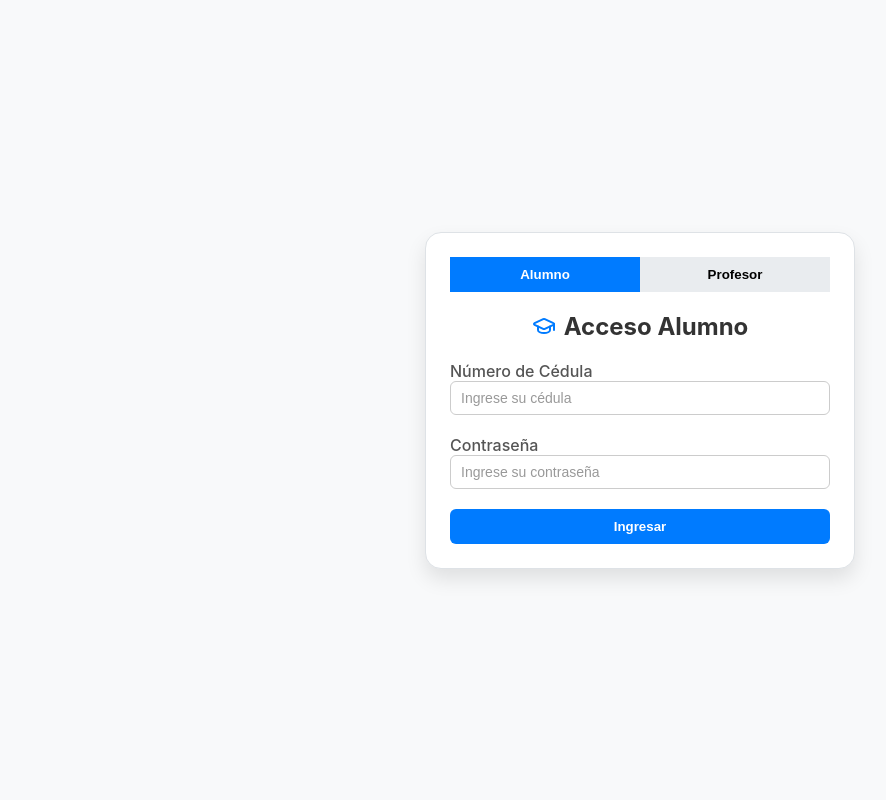
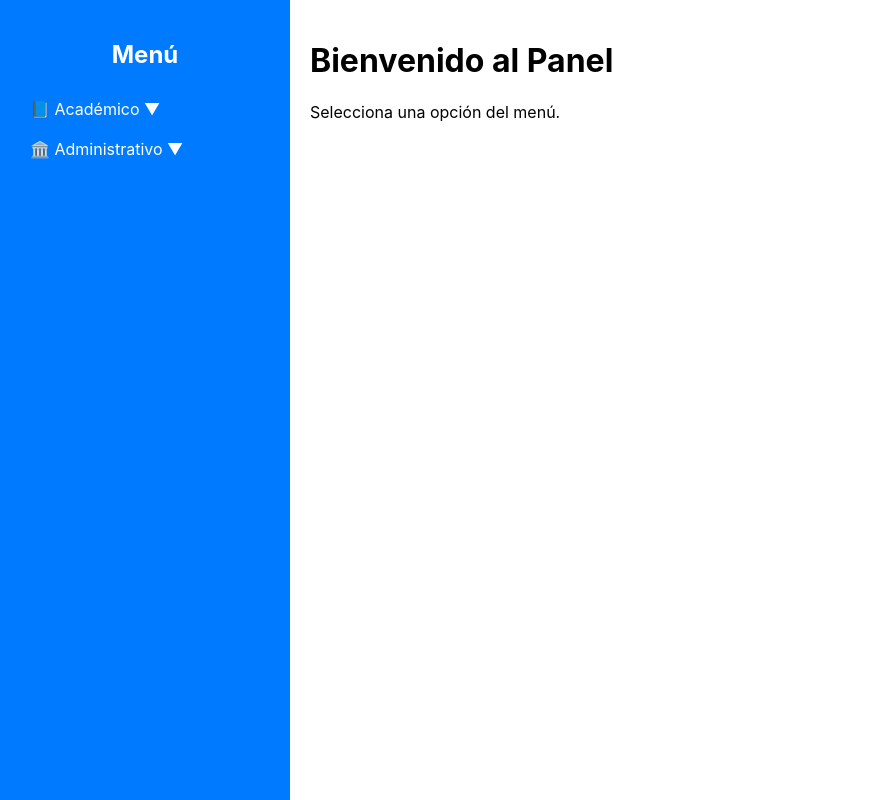
Before and after one commit to Jonathann-h/tp-is1, a React (Create React App) app: page /dashboard in a window 1280 px wide. Shown: the whole page, without its empty margins (0-886 px from the left). Built offline with nearby package versions, Linux system fonts and the light colour scheme.

Commit message:
Al presionar ingresar, lleva al dashboard

```diff
--- a/package.json
+++ b/package.json
@@ -11,6 +11,7 @@
     "lucide-react": "^0.482.0",
     "react": "^19.0.0",
     "react-dom": "^19.0.0",
+    "react-router-dom": "^7.3.0",
     "react-scripts": "5.0.1",
     "web-vitals": "^2.1.4"
   },
--- a/src/App.js
+++ b/src/App.js
@@ -1,10 +1,15 @@
+import { BrowserRouter as Router, Route, Routes, Link } from "react-router-dom";
 import Login from "./components/login.js";
+import Dashboard from "./components/dashboard.js";
 
 function App() {
   return (
-    <div className="App">
-      <Login />
-    </div>
+    <Router>
+      <Routes>
+        <Route path="/" element={<Login />} />
+        <Route path="/dashboard" element={<Dashboard />} />
+      </Routes>
+    </Router>
   );
 }
 
--- /dev/null
+++ b/src/components/dashboard.css
@@ -0,0 +1,40 @@
+.dashboard-container {
+    display: flex;
+    height: 100vh;
+  }
+
+  .sidebar {
+    width: 250px;
+    background: #007bff;
+    color: white;
+    padding: 20px;
+  }
+
+  .sidebar h2 {
+    text-align: center;
+  }
+
+  .sidebar ul {
+    list-style: none;
+    padding: 0;
+  }
+
+  .sidebar li {
+    padding: 10px;
+    cursor: pointer;
+    transition: 0.3s;
+  }
+
+  .sidebar li:hover {
+    background: #0056b3;
+  }
+
+  .submenu {
+    padding-left: 15px;
+    background: rgba(255, 255, 255, 0.1);
+  }
+
+  .content {
+    flex: 1;
+    padding: 20px;
+  }
--- /dev/null
+++ b/src/components/dashboard.js
@@ -0,0 +1,40 @@
+import { useState } from "react";
+import "./dashboard.css";
+
+export default function Dashboard() {
+  const [academicoOpen, setAcademicoOpen] = useState(false);
+  const [adminOpen, setAdminOpen] = useState(false);
+
+  return (
+    <div className="dashboard-container">
+      <aside className="sidebar">
+        <h2>Menú</h2>
+        <ul>
+          <li onClick={() => setAcademicoOpen(!academicoOpen)}>
+            📘 Académico {academicoOpen ? "▲" : "▼"}
+            {academicoOpen && (
+              <ul className="submenu">
+                <li>Materias</li>
+                <li>Notas</li>
+                <li>Horarios</li>
+              </ul>
+            )}
+          </li>
+          <li onClick={() => setAdminOpen(!adminOpen)}>
+            🏛️ Administrativo {adminOpen ? "▲" : "▼"}
+            {adminOpen && (
+              <ul className="submenu">
+                <li>Pagos</li>
+                <li>Inscripciones</li>
+              </ul>
+            )}
+          </li>
+        </ul>
+      </aside>
+      <main className="content">
+        <h1>Bienvenido al Panel</h1>
+        <p>Selecciona una opción del menú.</p>
+      </main>
+    </div>
+  );
+}
--- a/src/components/login.js
+++ b/src/components/login.js
@@ -1,25 +1,29 @@
 import { useState } from "react";
+import { useNavigate } from "react-router-dom"; // Importar useNavigate
 import { Card, CardContent } from "./ui/card";
 import { Input } from "./ui/input";
 import { Button } from "./ui/button";
 import { AlertCircle, GraduationCap, User } from "lucide-react";
-import { Dialog, DialogContent, DialogTitle } from "./ui/dialog";
 import "./login.css";
 
 export default function Login() {
   const [password, setPassword] = useState("");
   const [showMessage, setShowMessage] = useState(false);
-  const [userType, setUserType] = useState("Alumno"); // Estado para cambiar entre Alumno y Profesor
+  const [userType, setUserType] = useState("Alumno");
+  const navigate = useNavigate(); // Hook para redirigir
 
   const validatePassword = () => {
     const regex = /^(?=.*[!@#$%^&*])(?=.*\d).{5,}$/;
-    setShowMessage(!regex.test(password)); // Solo se activa al presionar "Ingresar"
+    if (!regex.test(password)) {
+      setShowMessage(true);
+    } else {
+      navigate("/dashboard"); // Redirige a Dashboard si la contraseña es válida
+    }
   };
 
   return (
     <div className="login-container">
       <Card className="login-card">
-        {/* Pestañas de selección */}
         <div className="tabs">
           <button
             className={`tab ${userType === "Alumno" ? "active" : ""}`}
@@ -35,7 +39,6 @@ export default function Login() {
           </button>
         </div>
 
-        {/* Título con icono dinámico */}
         <h2 className="login-title">
           {userType === "Alumno" ? (
             <GraduationCap className="login-icon" />
@@ -48,13 +51,7 @@ export default function Login() {
         <CardContent>
           <div className="input-group">
             <label className="label">Número de Cédula</label>
-            <Input
-              type="text"
-              inputMode="numeric"
-              pattern="[0-9]*"
-              placeholder="Ingrese su cédula"
-              className="input"
-            />
+            <Input type="text" inputMode="numeric" placeholder="Ingrese su cédula" className="input" />
           </div>
           <div className="input-group">
             <label className="label">Contraseña</label>
@@ -63,7 +60,7 @@ export default function Login() {
               placeholder="Ingrese su contraseña"
               className="input"
               value={password}
-              onChange={(e) => setPassword(e.target.value)} // Se almacena pero no se evalúa aún
+              onChange={(e) => setPassword(e.target.value)}
             />
           </div>
           <Button className="login-button" onClick={validatePassword}>
@@ -72,7 +69,6 @@ export default function Login() {
         </CardContent>
       </Card>
 
-      {/* Mensaje emergente flotante */}
       {showMessage && (
         <div className="floating-message">
           <AlertCircle className="icon" />
```
Also changed, not shown: 1 other file (tests, documents, lock files or other folders).
